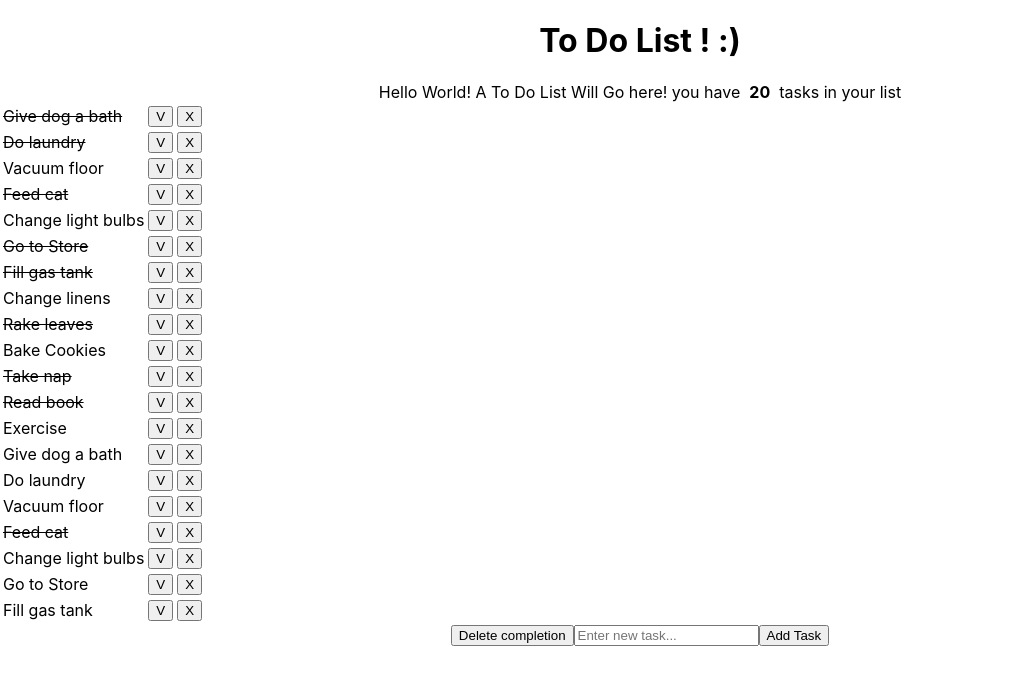
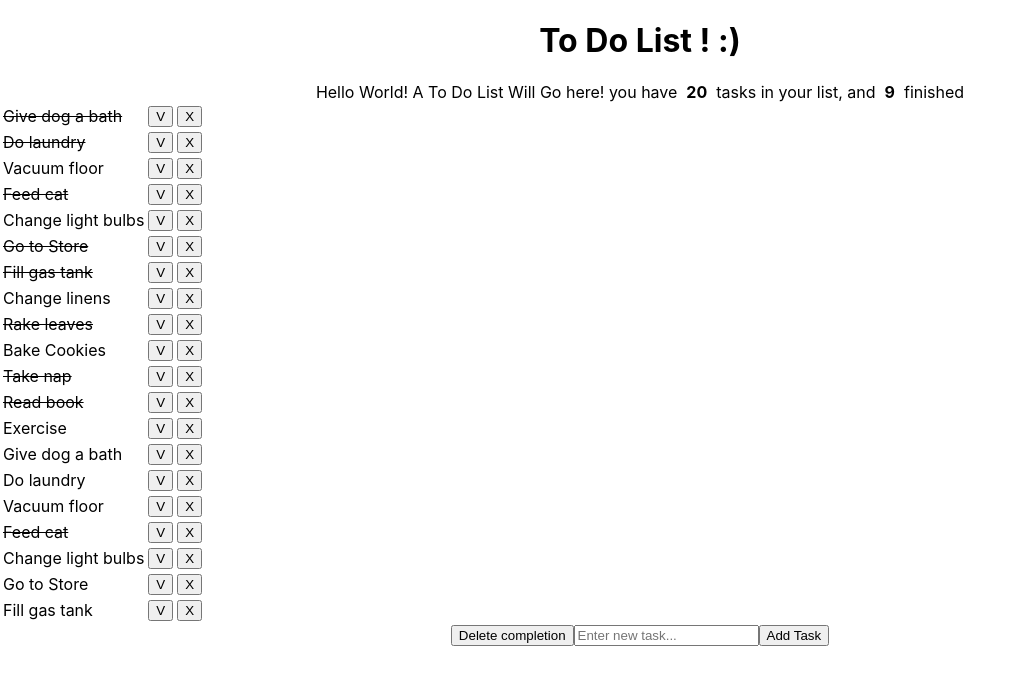
Before and after one commit to tzlila1/todo-list-app, a React (Create React App) app: page / in a window 1280 px wide. Shown: the top 684 px of the page, without its empty margins (0-1023 px from the left). Built offline with nearby package versions, Linux system fonts and the light colour scheme.

Commit message:
fix remove finished item and unfinished bugs

```diff
--- a/src/actionTypes/actionTypes.js
+++ b/src/actionTypes/actionTypes.js
@@ -1,3 +1,5 @@
 export const ADD_ITEM = "ADD_ITEM";
 export const DELETE_ITEM = "DELETE_ITEM";
 export const DELETE_COMPLETION = "DELETE_COMPLETION";
+export const FINISH_ITEM = "FINISH_ITEM";
+export const UNFINISH_ITEM = "UNFINISH_ITEM";
--- a/src/actions/cartAction.js
+++ /dev/null
@@ -1,21 +0,0 @@
-import { ADD_ITEM, DELETE_ITEM, DELETE_COMPLETION } from "../actionTypes/actionTypes";
-
-const addItem = () => {
-    return {
-        type: ADD_ITEM,
-    };
-};
-
-const deleteItem = () => {
-    return {
-        type: DELETE_ITEM,
-    };
-};
-
-const deleteCompletion = payload => ({
-        type: DELETE_COMPLETION,
-        payload: payload
-
-});
-
-export { addItem, deleteItem, deleteCompletion };
--- /dev/null
+++ b/src/actions/todoListAction.js
@@ -0,0 +1,35 @@
+import { ADD_ITEM, DELETE_ITEM, DELETE_COMPLETION, FINISH_ITEM, UNFINISH_ITEM } from "../actionTypes/actionTypes";
+
+
+const addItem = () => {
+    return {
+        type: ADD_ITEM,
+    };
+};
+
+const deleteItem = (item) => {
+    return {
+        type: DELETE_ITEM,
+        payload: item
+
+    };
+};
+
+const deleteCompletion = payload => ({
+        type: DELETE_COMPLETION,
+        payload: payload
+
+});
+
+const finishedItem = payload => ({
+        type: FINISH_ITEM,
+        payload: payload
+
+});
+const unfinishedItem = payload => ({
+        type: UNFINISH_ITEM,
+        payload: payload
+
+});
+
+export { addItem, deleteItem, deleteCompletion, finishedItem, unfinishedItem };
--- a/src/app/store.js
+++ b/src/app/store.js
@@ -1,13 +1,13 @@
 import { configureStore } from '@reduxjs/toolkit'
 import { createStore } from "redux";
-import cartReducer from '../reducers/cartReducer'
+import {finished, totalItems} from '../reducers/todoListReducer'
 
-// const store = createStore(cartReducer);
+// const store = createStore(todoListReducer);
 //
 // export default store;
 
 
 
 export default configureStore({
-    reducer: {cartReducer},
+    reducer: {totalItems: totalItems , finished: finished},
 })
--- a/src/components/MainPage.js
+++ b/src/components/MainPage.js
@@ -1,11 +1,11 @@
 import React, { useState } from 'react';
 import { useSelector , useDispatch} from "react-redux";
-import { addItem, deleteItem, deleteCompletion } from "../actions/cartAction";
+import {addItem, deleteItem, deleteCompletion, finishedItem, unfinishedItem} from "../actions/todoListAction";
 import '../App.css';
 import Header from '../Header.js';
 import TodoList from '../components/TodoList.js';
 import data from './../data.json';
-
+import {finished} from "../reducers/todoListReducer";
 
 function MainPage() {
     const state = useSelector((state) => state);
@@ -16,14 +16,21 @@ function MainPage() {
 
     const handleToggle = (id) => {
         let mapped = toDoList.map(task => {
-            return task.id == id ? { ...task, complete: !task.complete } : { ...task};
+            if(task.id == id) {
+                !task.complete ? dispatch(finishedItem()) : dispatch(unfinishedItem());
+                return { ...task, complete: !task.complete }
+            }
+            else return { ...task};
+            // return task.id == id ? { ...task, complete: !task.complete } : { ...task};
         });
+
         setToDoList(mapped);
     }
     const removeItem = (id) => {
         let filtered  =  toDoList.filter( task => task.id != id )
+        const deletedTask = toDoList.filter( task => task.id == id )
         setToDoList(filtered);
-        dispatch(deleteItem());
+        dispatch(deleteItem(deletedTask[0]));
 
     }
 
@@ -64,10 +71,16 @@ function MainPage() {
             you have
            &nbsp;
             <b>
-                 {state.cartReducer.numOfItems}
+                 {state.totalItems.numOfItems}
             </b>
             &nbsp;
-            tasks in your list
+            tasks in your list,
+            and
+            &nbsp;
+            <b>
+                {state.finished.finishedNumOfItems}
+            </b>
+            &nbsp; finished
             <TodoList toDoList={toDoList} handleToggle={handleToggle} removeItem={removeItem} handleFilter={handleFilter} />
 
             <div>
--- a/src/components/Todo.js
+++ b/src/components/Todo.js
@@ -1,4 +1,7 @@
 import React, { useState , Component} from 'react';
+import { useDispatch} from "react-redux";
+import { finishedItem } from "../actions/todoListAction";
+
 //components
 import Header from "../Header";
 //
@@ -14,6 +17,7 @@ import Header from "../Header";
 // }
 
 const Todo = ({todo, handleToggle, removeItem}) => {
+
     return (
 
         <tr  id={todo.id}>
@@ -22,7 +26,6 @@ const Todo = ({todo, handleToggle, removeItem}) => {
             </td>
                 <td  id={todo.id}
                 onClick={ (e)=> {
-                    console.warn(e.currentTarget.id)
                     handleToggle(e.currentTarget.id)
                 }}
                 >
@@ -32,7 +35,6 @@ const Todo = ({todo, handleToggle, removeItem}) => {
 
                  <td id={todo.id}
                          onClick={ (e)=> {
-                             console.warn(e.currentTarget.id)
                              removeItem(e.currentTarget.id)
                          }}>
                      <button type={"button"} className="btn btn-danger"> X </button>
--- a/src/reducers/cartReducer.js
+++ /dev/null
@@ -1,34 +0,0 @@
-import { ADD_ITEM, DELETE_ITEM, DELETE_COMPLETION } from "../actionTypes/actionTypes";
-import data from '../data.json';
-
-const initialState = {
-    numOfItems: data.length,
-};
-
-const cartReducer = (state = initialState, action) => {
-    switch (action.type) {
-        case ADD_ITEM:
-            return {
-                ...state,
-                numOfItems: state.numOfItems + 1,
-            };
-
-        case DELETE_ITEM:
-            return {
-                ...state,
-                numOfItems: state.numOfItems - 1,
-            };
-
-        case DELETE_COMPLETION:
-         console.log("deleted", action.payload)
-
-            return {
-                ...state,
-                numOfItems: state.numOfItems - action.payload,
-            };
-        default:
-            return state;
-    }
-};
-
-export default cartReducer
--- /dev/null
+++ b/src/reducers/todoListReducer.js
@@ -0,0 +1,67 @@
+import { ADD_ITEM, DELETE_ITEM, DELETE_COMPLETION, FINISH_ITEM,UNFINISH_ITEM } from "../actionTypes/actionTypes";
+import data from '../data.json';
+
+const initialState = {
+    numOfItems: data.length,
+    finishedNumOfItems: data.filter( task => task.complete ).length,
+};
+
+export const totalItems = (state = {numOfItems: data.length}, action) => {
+    switch (action.type) {
+        case ADD_ITEM:
+            return {
+                ...state,
+                numOfItems: state.numOfItems + 1,
+            };
+
+        case DELETE_ITEM:
+            return {
+                ...state,
+                numOfItems: state.numOfItems - 1,
+            };
+
+        case DELETE_COMPLETION:
+         console.log("deleted", action.payload)
+
+            return {
+                ...state,
+                numOfItems: state.numOfItems - action.payload,
+            };
+        default:
+            return state;
+    }
+};
+export const finished = (state = {finishedNumOfItems: data.filter( task => task.complete ).length}, action) => {
+    switch (action.type) {
+
+        case FINISH_ITEM:
+            return {
+                ...state,
+                finishedNumOfItems: state.finishedNumOfItems + 1,
+            };
+
+        case UNFINISH_ITEM:
+            return {
+                ...state,
+                finishedNumOfItems: state.finishedNumOfItems - 1,
+            };
+
+        case DELETE_COMPLETION:
+         console.log("deleted", action.payload)
+
+            return {
+                ...state,
+                finishedNumOfItems: 0,
+            };
+        case DELETE_ITEM:
+            if (action.payload.complete) {
+                return {
+                    ...state,
+                    finishedNumOfItems: state.finishedNumOfItems - 1,
+                };
+            }
+
+        default:
+            return state;
+    }
+};
```
